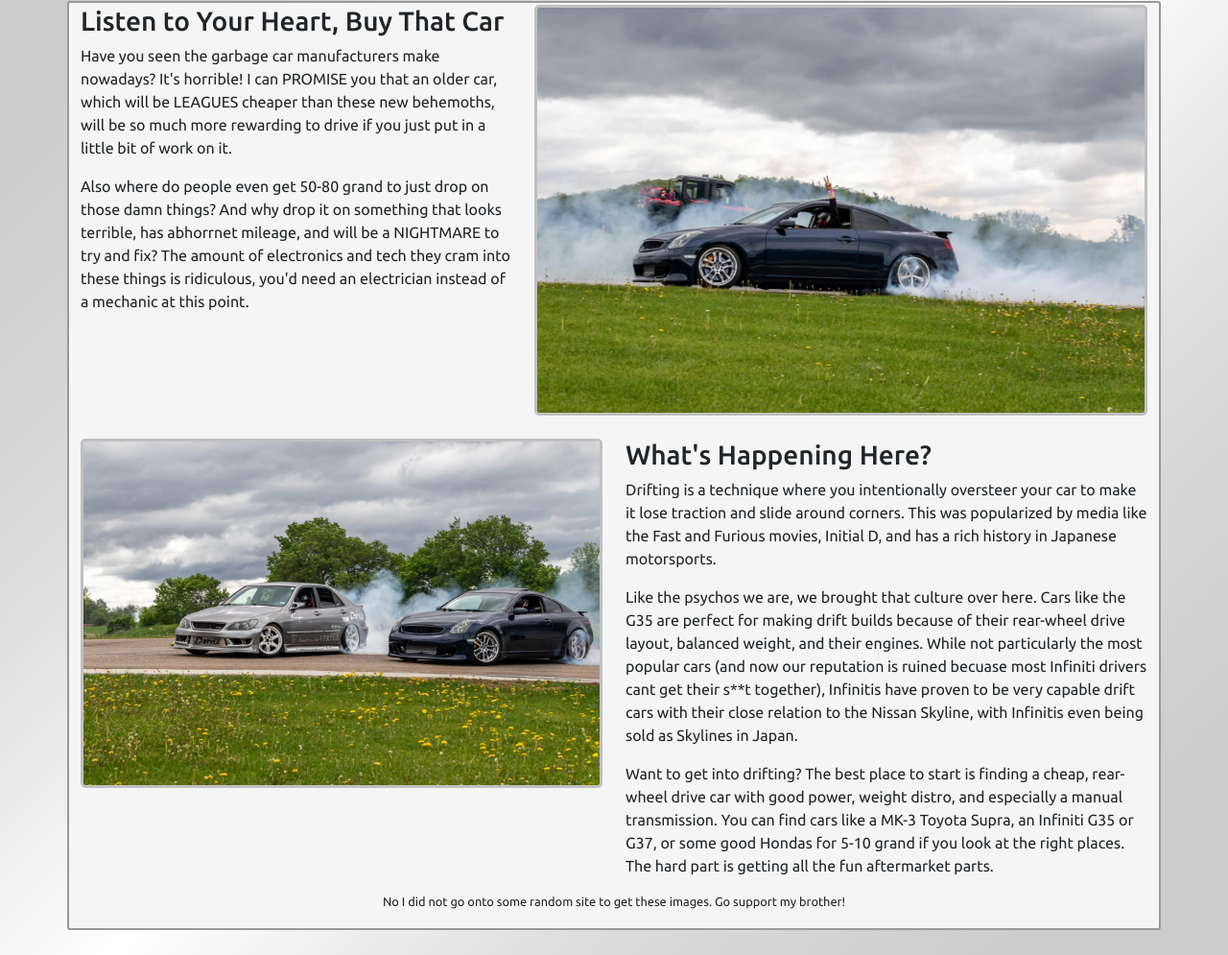
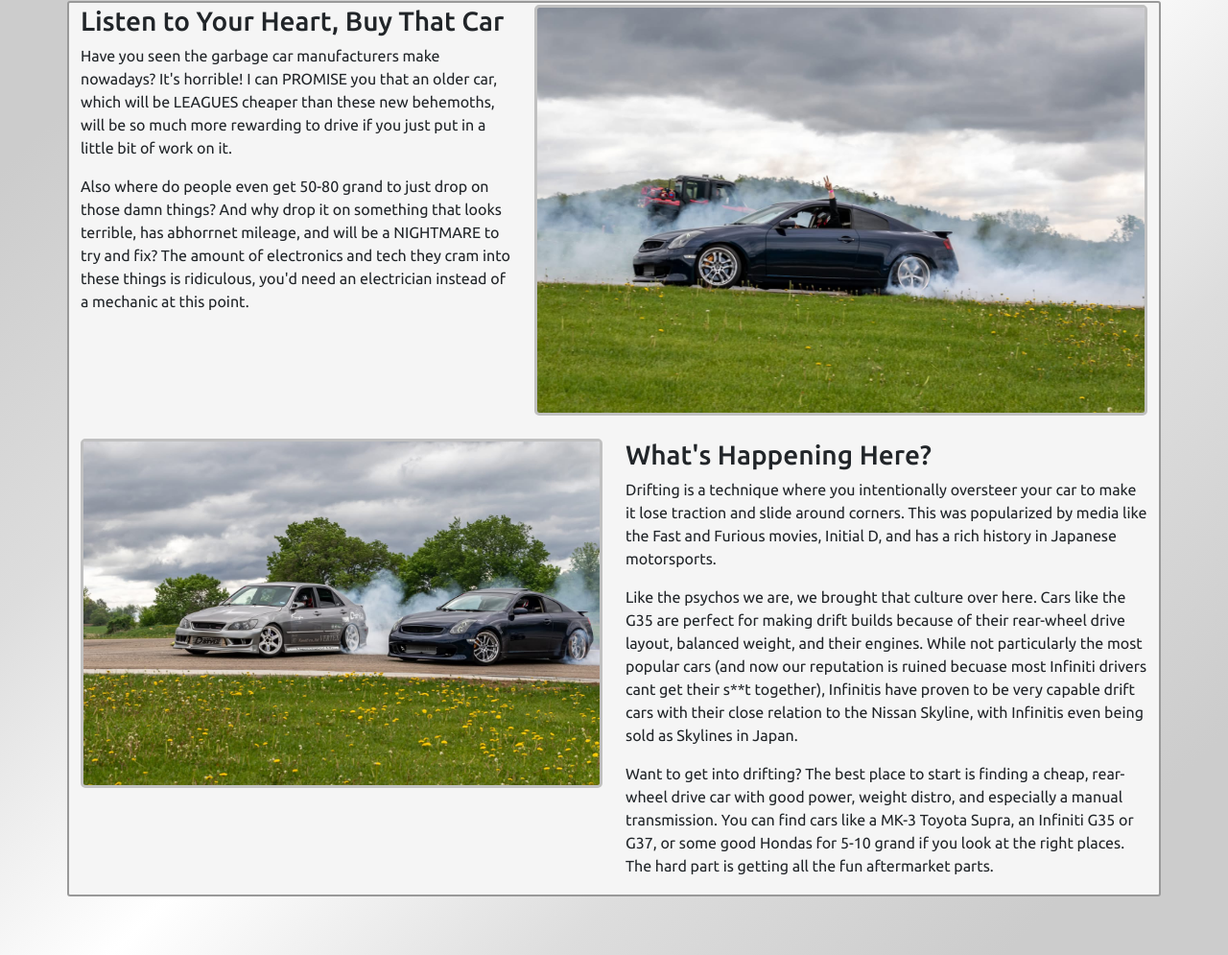
Before and after one commit to TheMonotoneMan/epicgimmproject, a website: page public/index.html in a window 1280 px wide. Shown: the part 605-1600 px from the top of the page at 96% size. Drawn offline with nearby package versions, Linux system fonts and the light colour scheme.

Commit message:
Text clean up

```diff
--- a/public/index.html
+++ b/public/index.html
@@ -233,7 +233,6 @@
                         </p>
                     </div>
                 </div>
-                <p class="subtext">No I did not go onto some random site to get these images. Go support my brother!</p>
             </div>
         </div>
     </div>
```
